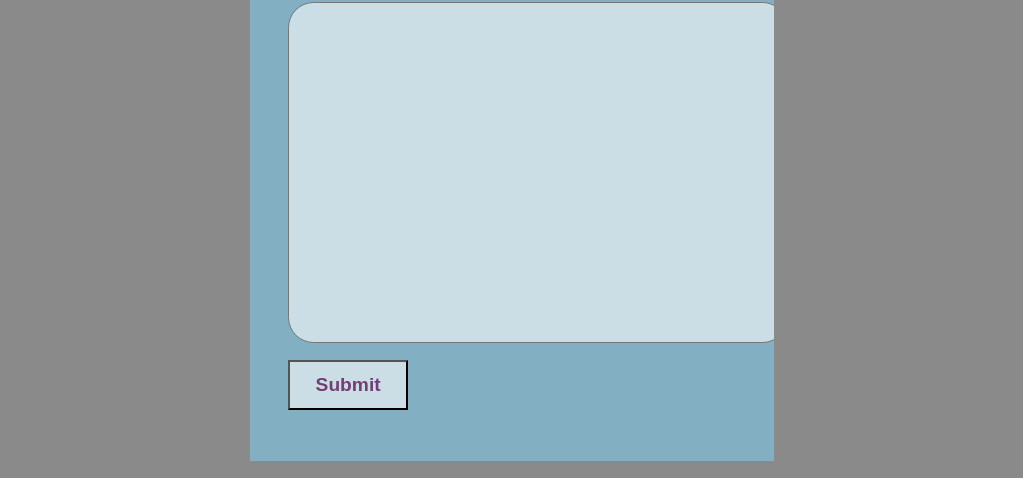
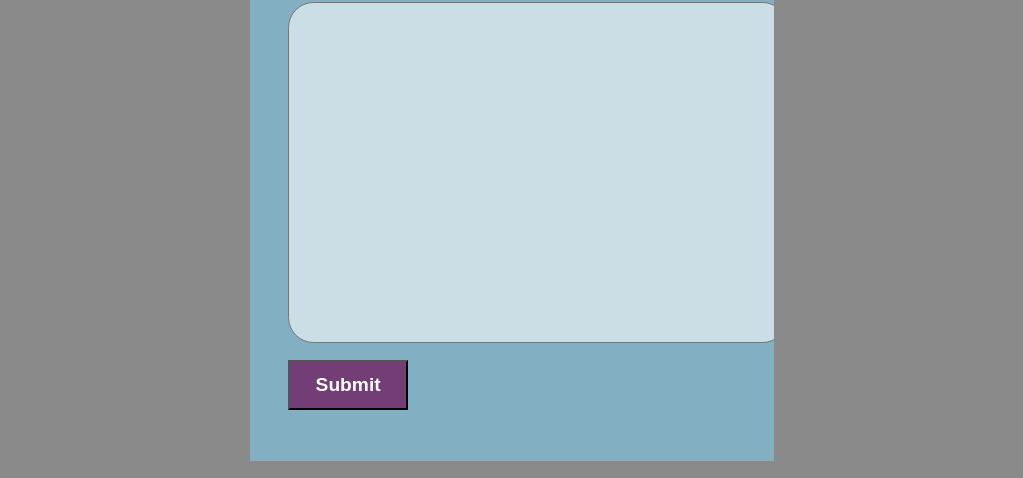
Before and after one commit to crawfy531/crawfy531.github.io, a plain HTML site: page meowzercatarts/form.html in a window 1280 px wide. Shown: the part 252-730 px from the top of the page, without its empty margins (128-1151 px from the left). Drawn offline with Linux system fonts and the light colour scheme; a web font is replaced by a local one.

Commit message:
button_hover

```diff
--- a/meowzercatarts/style.css
+++ b/meowzercatarts/style.css
@@ -291,6 +291,10 @@ button{
     line-height: 1.7em;
     margin: 1vw 0;
     font-family: Arial,Helvetica, sans-serif;
+    color: white;
+    background-color:#733d76;
+}
+button:hover{
+    background-color: #FFFFFF95;
     color: #733d76;
-    background-color:#FFFFFF95;
 }
```
